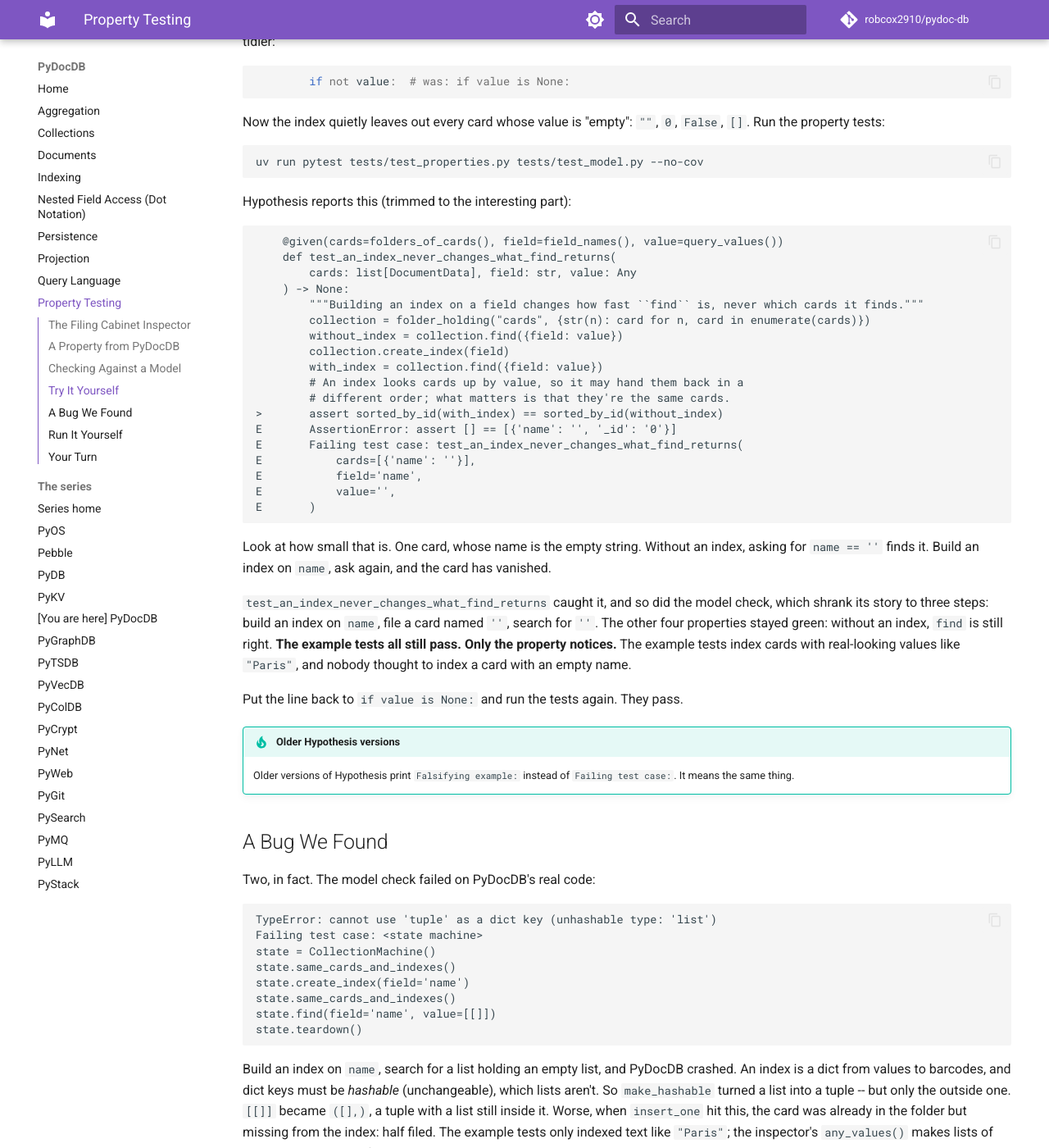
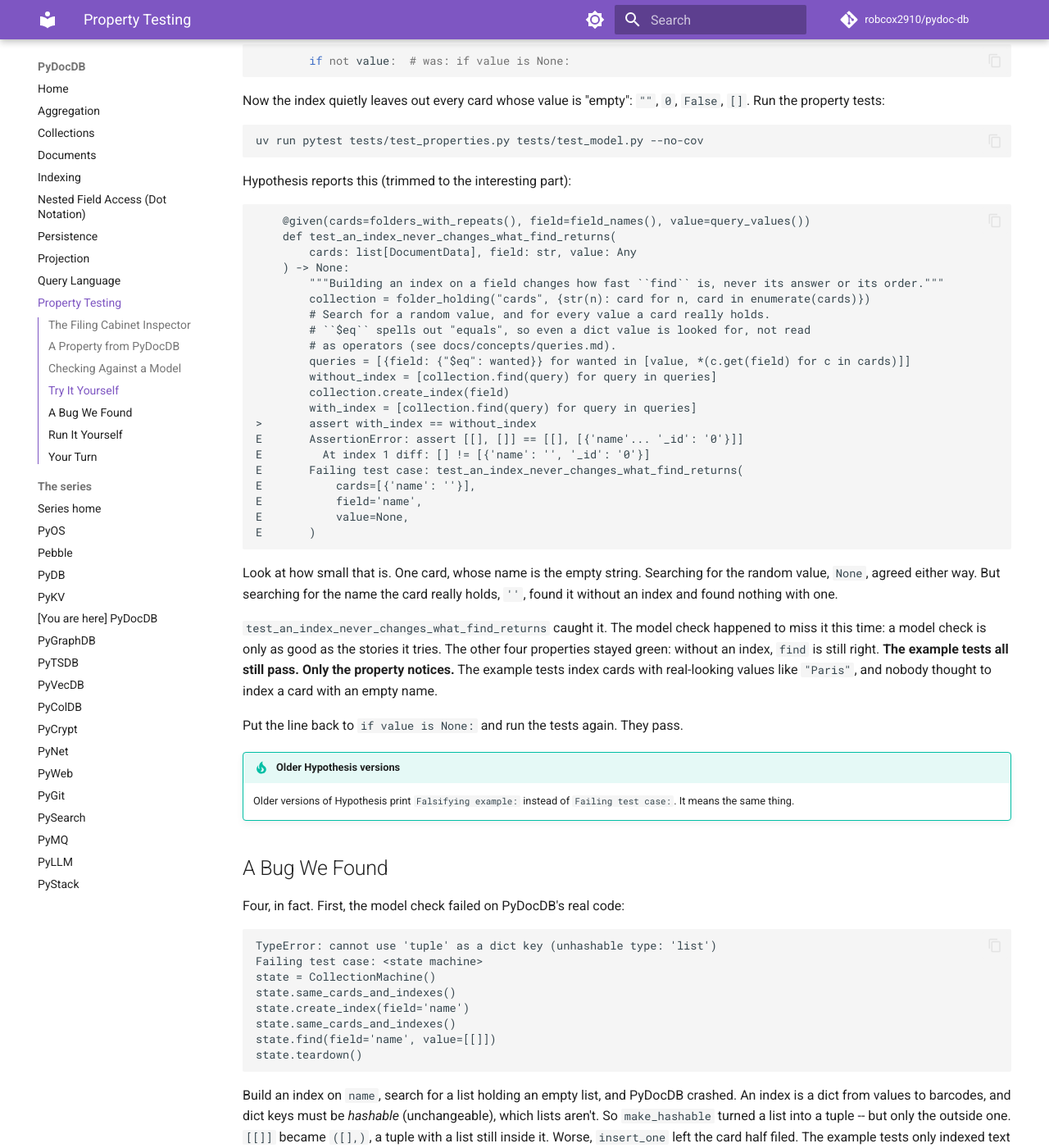
Before and after one commit to robcox2910/pydoc-db, an MkDocs documentation site: the page built from docs/property-testing.md, in a window 1280 px wide and 1400 px high, scrolled down 4137 px. Shown: the whole window at 82% size. Built offline with MkDocs 1.6.1 and Material for MkDocs 9.7.7, drawn with Linux system fonts in a browser that asks for light colours; comment, search, counter and statistics services are not loaded; some of the changed text lies outside the part shown.

Commit message:
docs: tell the index-order and shallow-copy bug stories
Co-Authored-By: Claude Opus 5.5 <noreply@anthropic.com>

````diff
--- a/docs/property-testing.md
+++ b/docs/property-testing.md
@@ -113,7 +113,7 @@ straight away if `find` never finds anything.
 | Rule | Test |
 |---|---|
 | Loading a saved collection gives back the same name, cards (types and all) and indexes | `test_save_then_load_gives_back_the_same_collection` |
-| Building an index on a field changes how fast `find` is, never which cards it finds | `test_an_index_never_changes_what_find_returns` |
+| Building an index on a field changes how fast `find` is, never its answer or its order | `test_an_index_never_changes_what_find_returns` |
 | Whatever bytes are in the file, loading gives a collection or a `PersistenceError`, never another error | `test_any_bytes_on_disk_load_or_raise_persistence_error` |
 | Whatever JSON is in the file, loading gives a collection or a `PersistenceError`, never another error | `test_any_json_on_disk_load_or_raise_persistence_error` |
 
@@ -187,7 +187,7 @@ Piece by piece:
   collection and to the list. The real file has rules to insert one card
   or a stack of them, look a card up by `_id`, search, search for a value
   a real card holds, update one or many, delete one or many, build and
-  drop indexes, and clear the folder.
+  drop indexes, scribble on found cards, and clear the folder.
 - **`ids = Bundle("ids")`** is a bag of barcodes used earlier in the
   story. Two random strings almost never match, so without it the story
   would hardly ever try filing a card under a barcode that's taken.
@@ -233,33 +232,37 @@ uv run pytest tests/test_properties.py tests/test_model.py --no-cov
 Hypothesis reports this (trimmed to the interesting part):
 
 ```
-    @given(cards=folders_of_cards(), field=field_names(), value=query_values())
+    @given(cards=folders_with_repeats(), field=field_names(), value=query_values())
     def test_an_index_never_changes_what_find_returns(
         cards: list[DocumentData], field: str, value: Any
     ) -> None:
-        """Building an index on a field changes how fast ``find`` is, never which cards it finds."""
+        """Building an index on a field changes how fast ``find`` is, never its answer or its order."""
         collection = folder_holding("cards", {str(n): card for n, card in enumerate(cards)})
-        without_index = collection.find({field: value})
+        # Search for a random value, and for every value a card really holds.
+        # ``$eq`` spells out "equals", so even a dict value is looked for, not read
+        # as operators (see docs/concepts/queries.md).
+        queries = [{field: {"$eq": wanted}} for wanted in [value, *(c.get(field) for c in cards)]]
+        without_index = [collection.find(query) for query in queries]
         collection.create_index(field)
-        with_index = collection.find({field: value})
-        # An index looks cards up by value, so it may hand them back in a
-        # different order; what matters is that they're the same cards.
->       assert sorted_by_id(with_index) == sorted_by_id(without_index)
-E       AssertionError: assert [] == [{'name': '', '_id': '0'}]
+        with_index = [collection.find(query) for query in queries]
+>       assert with_index == without_index
+E       AssertionError: assert [[], []] == [[], [{'name'... '_id': '0'}]]
+E         At index 1 diff: [] != [{'name': '', '_id': '0'}]
 E       Failing test case: test_an_index_never_changes_what_find_returns(
 E           cards=[{'name': ''}],
 E           field='name',
-E           value='',
+E           value=None,
 E       )
 ```
 
 Look at how small that is. One card, whose name is the empty string.
-Without an index, asking for `name == ''` finds it. Build an index on
-`name`, ask again, and the card has vanished.
+Searching for the random value, `None`, agreed either way. But
+searching for the name the card really holds, `''`, found it without an
+index and found nothing with one.
 
-`test_an_index_never_changes_what_find_returns` caught it, and so did the
-model check, which shrank its story to three steps: build an index on
-`name`, file a card named `''`, search for `''`. The other four
+`test_an_index_never_changes_what_find_returns` caught it. The model
+check happened to miss it this time: a model check is only as good as
+the stories it tries. The other four
 properties stayed green: without an index, `find` is still right. **The
 example tests all still pass. Only the property notices.** The example
 tests index cards with real-looking values like `"Paris"`, and nobody
@@ -274,7 +277,7 @@ pass.
 
 ## A Bug We Found
 
-Two, in fact. The model check failed on PyDocDB's real code:
+Four, in fact. First, the model check failed on PyDocDB's real code:
 
 ```
 TypeError: cannot use 'tuple' as a dict key (unhashable type: 'list')
@@ -291,9 +294,8 @@ Build an index on `name`, search for a list holding an empty list, and
 PyDocDB crashed. An index is a dict from values to barcodes, and dict
 keys must be *hashable* (unchangeable), which lists aren't. So
 `make_hashable` turned a list into a tuple -- but only the outside one.
-`[[]]` became `([],)`, a tuple with a list still inside it. Worse, when
-`insert_one` hit this, the card was already in the folder but missing
-from the index: half filed. The example tests only indexed text like
+`[[]]` became `([],)`, a tuple with a list still inside it. Worse,
+`insert_one` left the card half filed. The example tests only indexed text like
 `"Paris"`; the inspector's `any_values()` makes lists of lists all the
 time. The fix converts all the way down:
 
@@ -306,16 +308,26 @@ shrank a broken save file to one byte, `b'\x80'`, which isn't UTF-8 text,
 so `load_collection` crashed with `UnicodeDecodeError` instead of
 `PersistenceError`. The JSON property found a hand-edited file with two
 cards sharing a barcode, `{'documents': [{'_id': 1}, {'_id': 1}]}`, which
-escaped as `DuplicateKeyError`. A number with 5,000 digits (`ValueError`)
-and 100,000 `[`s (`RecursionError`) got out too. Now every one of them is
-a `PersistenceError` naming the file:
+escaped as `DuplicateKeyError`. Huge numbers and deep nesting got out too. Now
+each is a `PersistenceError` naming the file:
 
 ```python
     except (OSError, UnicodeDecodeError) as exc:  # was: except (OSError, json.JSONDecodeError) as exc:
 ```
 
+Third, an index changed the *order* of `find`'s answer: two cards named
+`''` came back as `'1'`, `'0'` instead of the order they were filed, and
+`find_one`'s "first" match changed from run to run. The collection now
+remembers each card's place in the filing order and sorts the index's
+answer by it.
+
+Fourth, cards were copied only one level deep. Add `"blue"` to the
+`tags` list of a card `find` gave you, and the filed card changed too.
+The model check's `scribble_on_found_cards` rule caught it. Cards are now
+copied all the way down (`copy.deepcopy`), coming in and going out.
+
 Each shrunk input is now also an ordinary example test, in
-`tests/test_indexing.py` and `tests/test_persistence.py`, so these bugs
+`tests/test_indexing.py`, `tests/test_collection.py` and `tests/test_persistence.py`, so these bugs
 can never sneak back in, even if someone deletes the properties.
 
 ## Run It Yourself
````
Also changed, not shown: other parts of docs/property-testing.md (+1 -2 lines).
